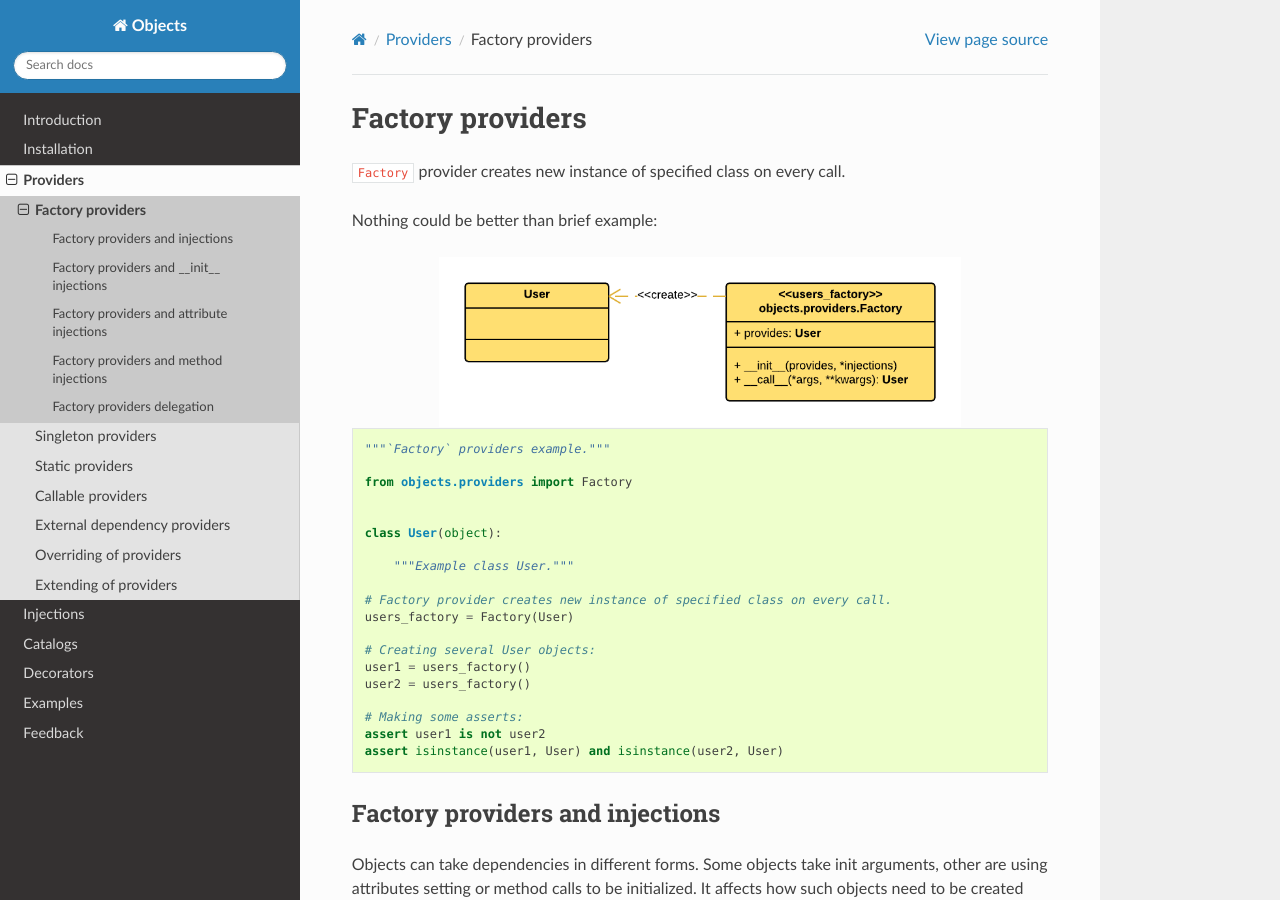
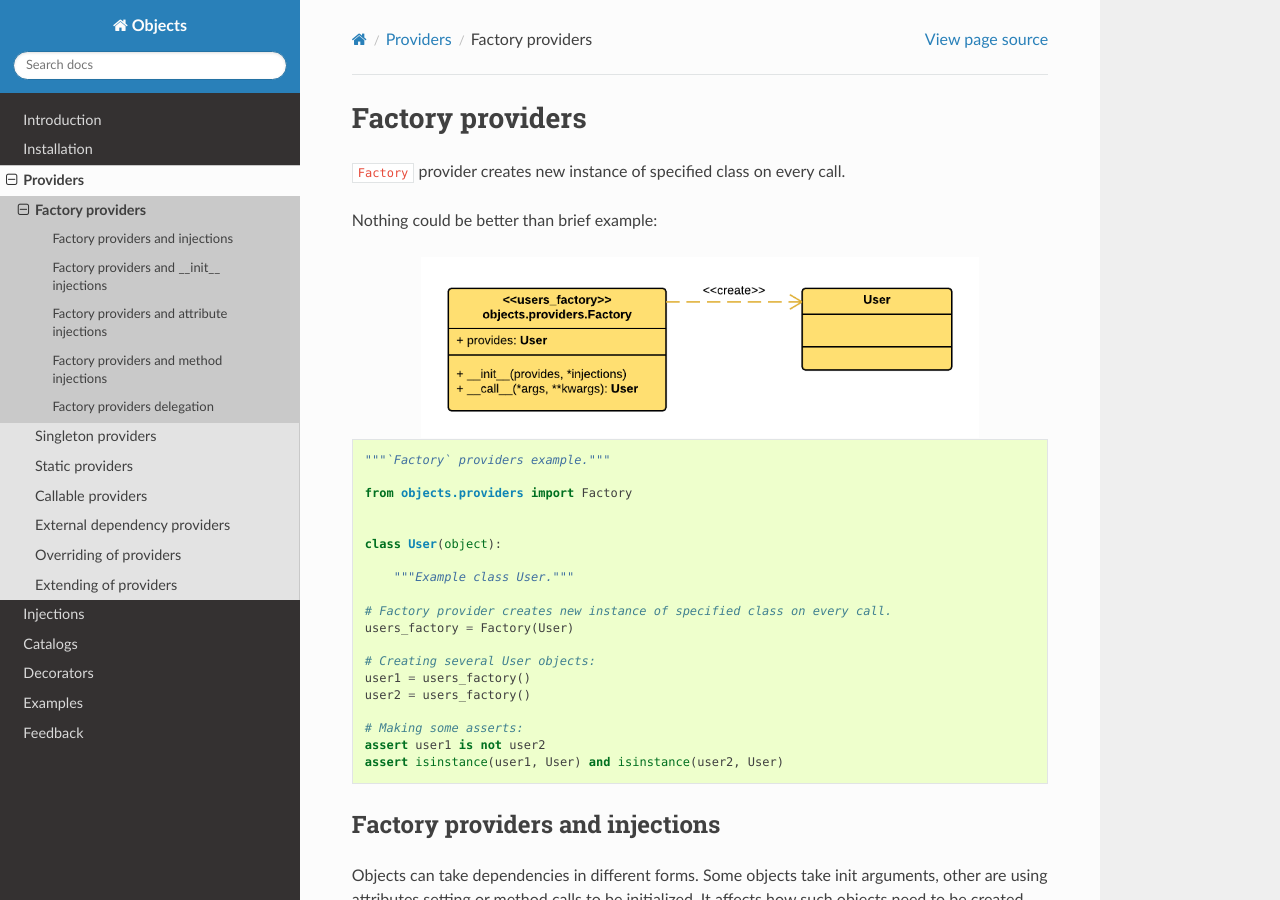
Before and after one commit to ets-labs/python-dependency-injector, a Sphinx documentation site: the page built from docs/providers/factory.rst, in a window 1280 px wide and 900 px high. Built offline with Sphinx 7.4.7 and the Read the Docs theme 2.0.0, drawn with Linux system fonts in a browser that asks for light colours.

Commit message:
Updating factory first example image

```diff
--- a/docs/providers/factory.rst
+++ b/docs/providers/factory.rst
@@ -6,7 +6,7 @@ Factory providers
 Nothing could be better than brief example:
 
 .. image:: /images/providers/factory.png
-    :width: 75%
+    :width: 80%
     :align: center
 
 .. code-block:: python
```
Also changed, not shown: docs/images/providers/factory.png.
